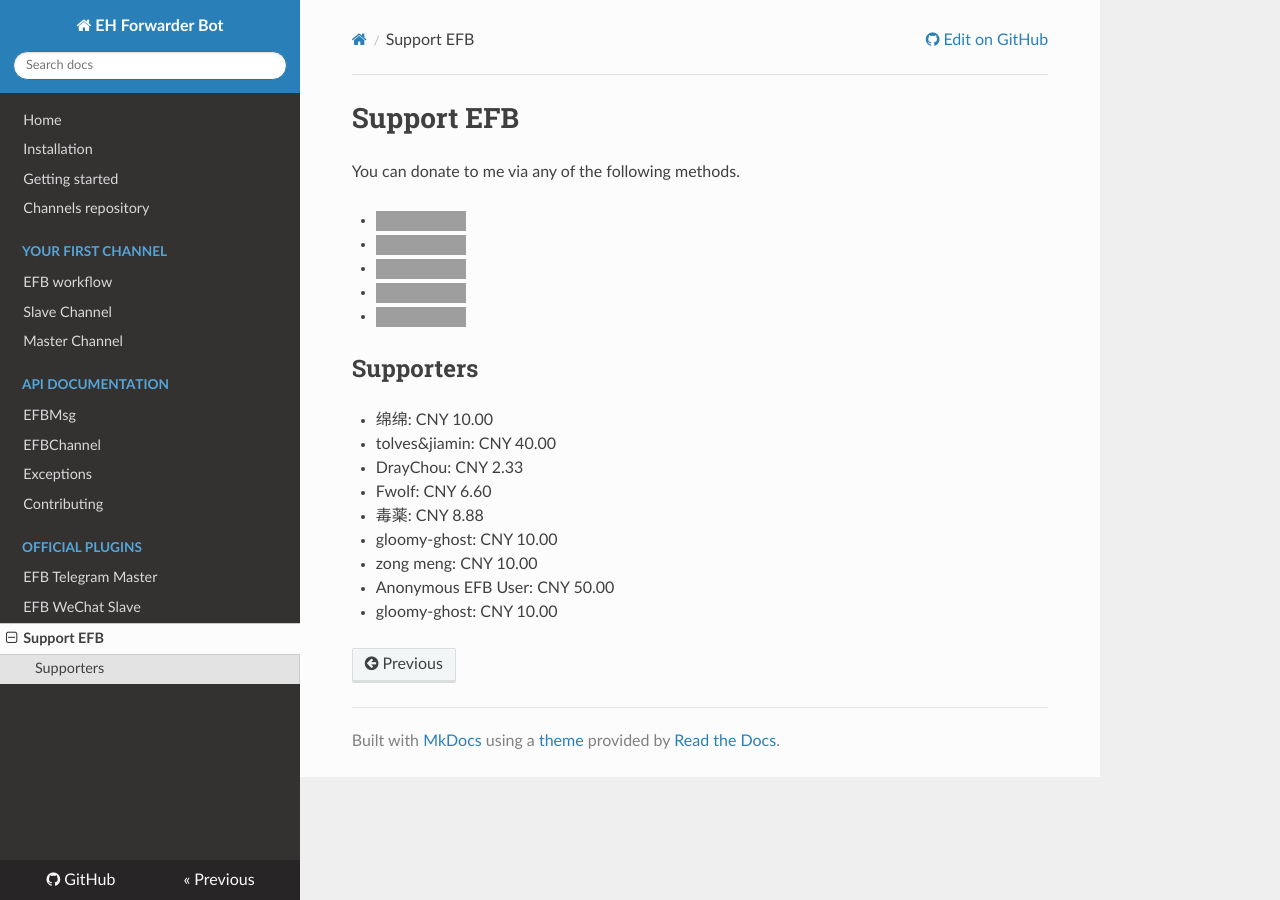
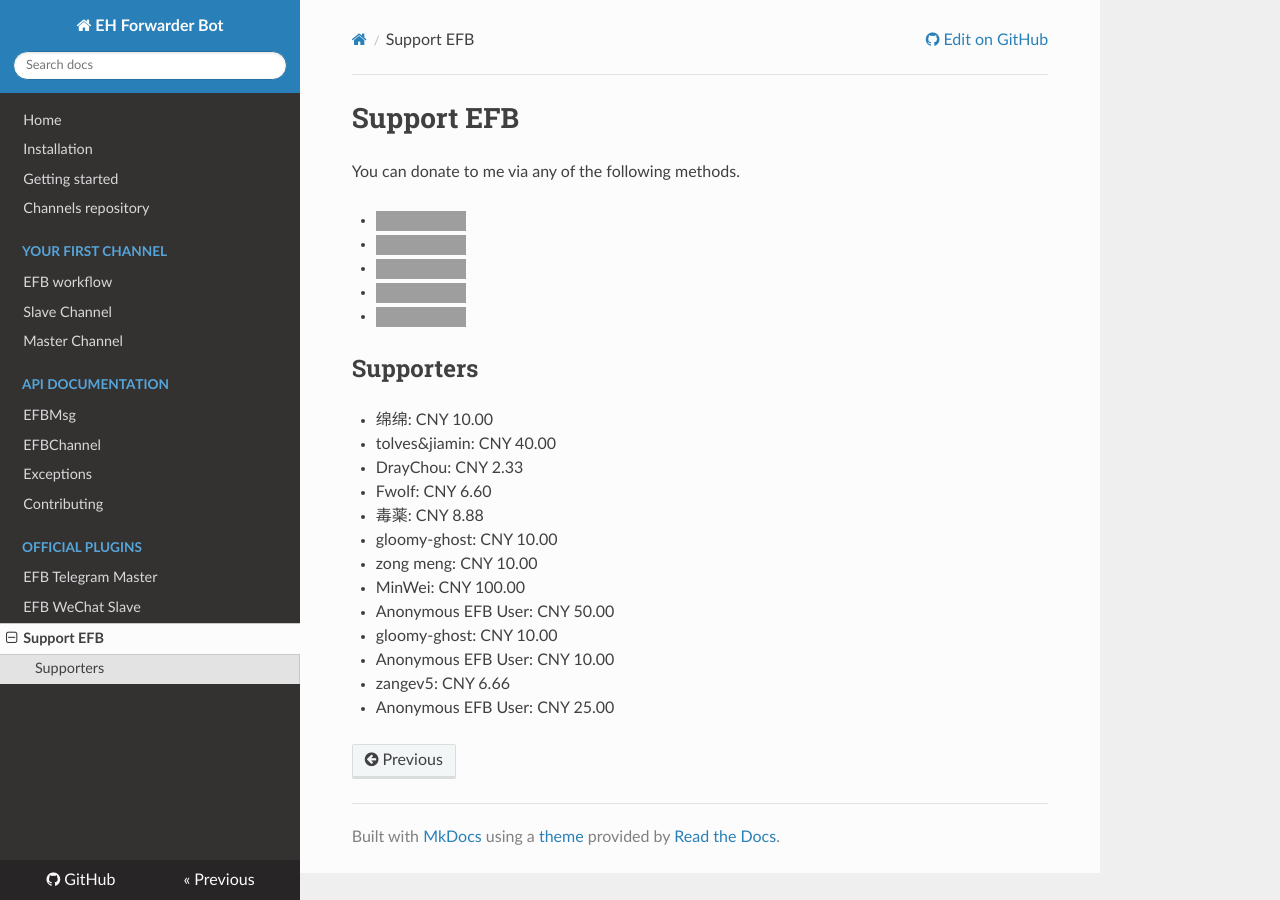
Before and after one commit to ehForwarderBot/ehForwarderBot, an MkDocs documentation site: the page built from docs/donations.md, in a window 1280 px wide. Built offline with MkDocs 1.6.1, drawn with Linux system fonts in a browser that asks for light colours; nearby versions of some CDN libraries; old or Windows-style settings are respelled for this version of MkDocs; grey boxes are pictures that could not be loaded.

Commit message:
Thanks to donations from MinWei, zangev5 and anonymous EFB user.

```diff
--- a/docs/donations.md
+++ b/docs/donations.md
@@ -17,5 +17,9 @@
 * 毒薬: CNY 8.88
 * gloomy-ghost: CNY 10.00
 * zong meng: CNY 10.00
+* MinWei: CNY 100.00
 * Anonymous EFB User: CNY 50.00
 * gloomy-ghost: CNY 10.00
+* Anonymous EFB User: CNY 10.00
+* zangev5: CNY 6.66
+* Anonymous EFB User: CNY 25.00
```
